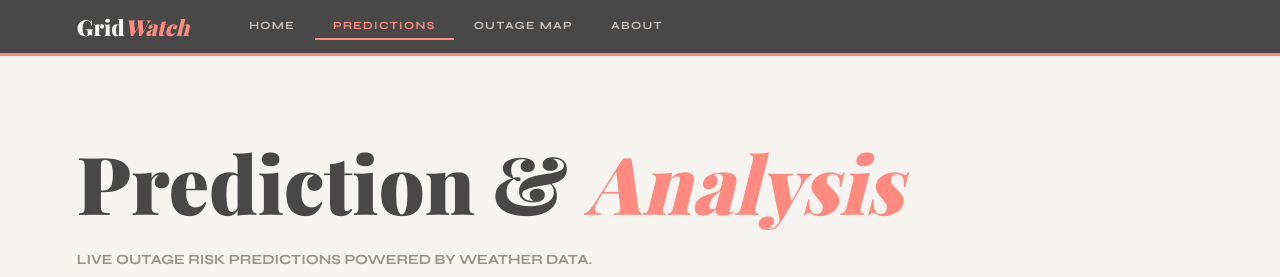
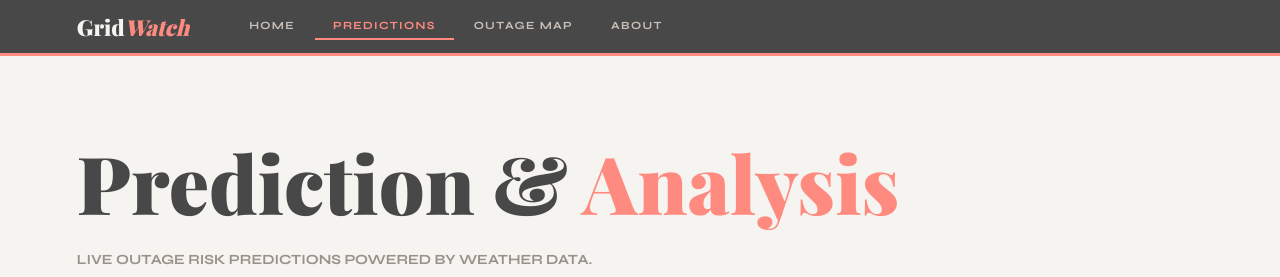
Before and after one commit to EshanGillani/GridWatch, a plain HTML site: page newUI/predictions.html in a window 1280 px wide. Shown: the top 277 px of the page. Drawn offline with nearby package versions, Linux system fonts and the light colour scheme; no server answers; a web font is replaced by a local one.

Commit message:
Update predictions.html
removed italicized analysis

```diff
--- a/newUI/predictions.html
+++ b/newUI/predictions.html
@@ -138,7 +138,10 @@
 </nav>
 
 <div class="content">
-  <h1>Prediction & <em>Analysis</em></h1>
+ <h1>
+  Prediction & <span style="color: var(--salmon);">Analysis</span>
+</h1>
+
 
   <h3>Live outage risk predictions powered by weather data.</h3>
   <div class="prediction-box">
```
